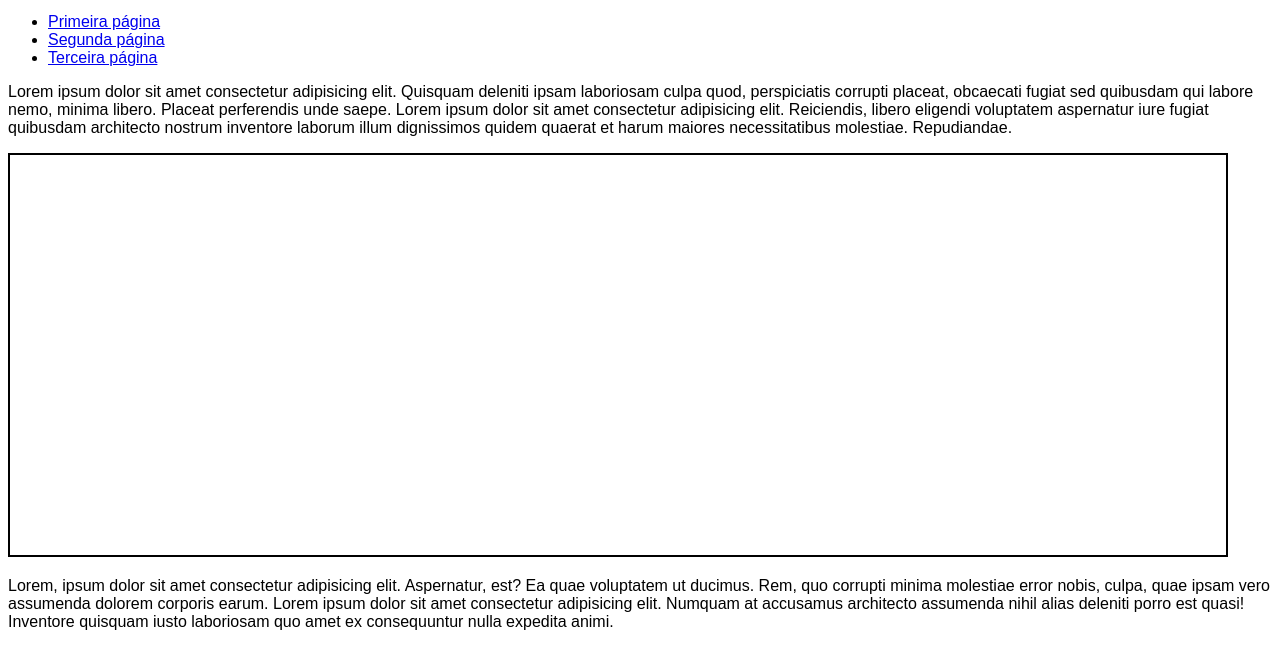
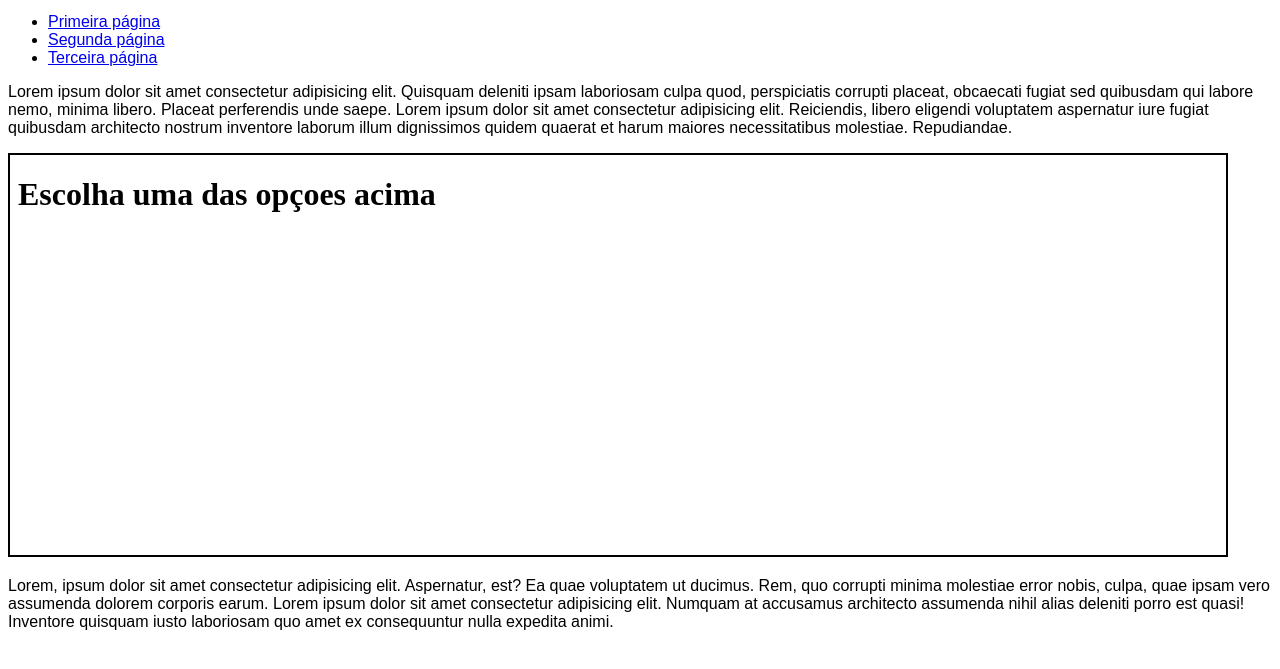
Before and after one commit to shydersonalves/html-css, a plain HTML site: page modulo4/ex001/iframe03.html in a window 1280 px wide. Shown: the part 119-788 px from the top of the page. Drawn offline with Linux system fonts and the light colour scheme.

Commit message:
ex iframe 003

```diff
--- a/modulo4/ex001/iframe03.html
+++ b/modulo4/ex001/iframe03.html
@@ -7,6 +7,7 @@
     <style>
         body {
             font-family: Arial, Helvetica, sans-serif;
+
         }
 
         #tela {
@@ -23,12 +24,12 @@
     <ul>
         <li><a href="pag-extras/pag001.html" target="frame">Primeira página</a></li>
         <li><a href="pag-extras/pag002.html" target="frame">Segunda página</a></li>
-        <li><a href="pag-extras/pag003.html" target="frame  ">Terceira página</a></li>
+        <li><a href="pag-extras/pag003.html" target="frame ">Terceira página</a></li>
     </ul>
 
     <p>Lorem ipsum dolor sit amet consectetur adipisicing elit. Quisquam deleniti ipsam laboriosam culpa quod, perspiciatis corrupti placeat, obcaecati fugiat sed quibusdam qui labore nemo, minima libero. Placeat perferendis unde saepe. Lorem ipsum dolor sit amet consectetur adipisicing elit. Reiciendis, libero eligendi voluptatem aspernatur iure fugiat quibusdam architecto nostrum inventore laborum illum dignissimos quidem quaerat et harum maiores necessitatibus molestiae. Repudiandae.</p>
 
-    <iframe id="tela" name="frame" src="">
+    <iframe id="tela" name="frame" srcdoc="<h1>Escolha uma das opçoes acima</h1>">
         <p>infelizmente seu navegador não é compativel!</p>
     </iframe>
 
```
